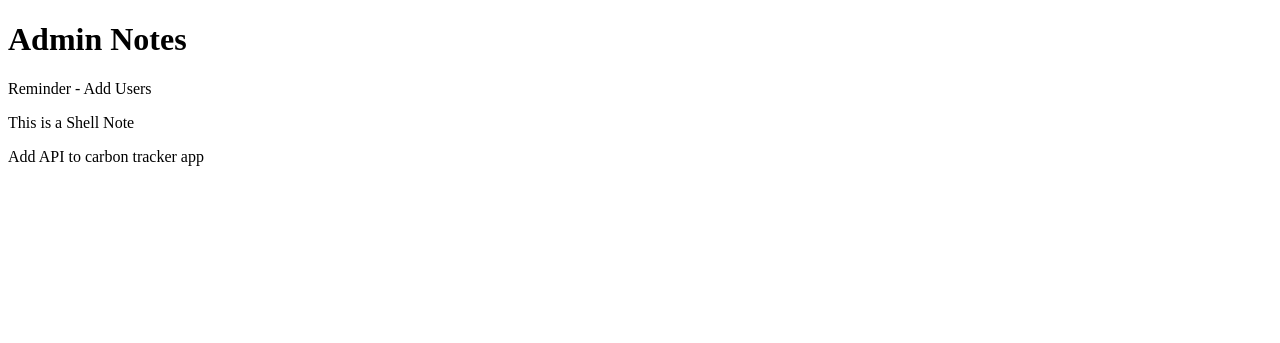
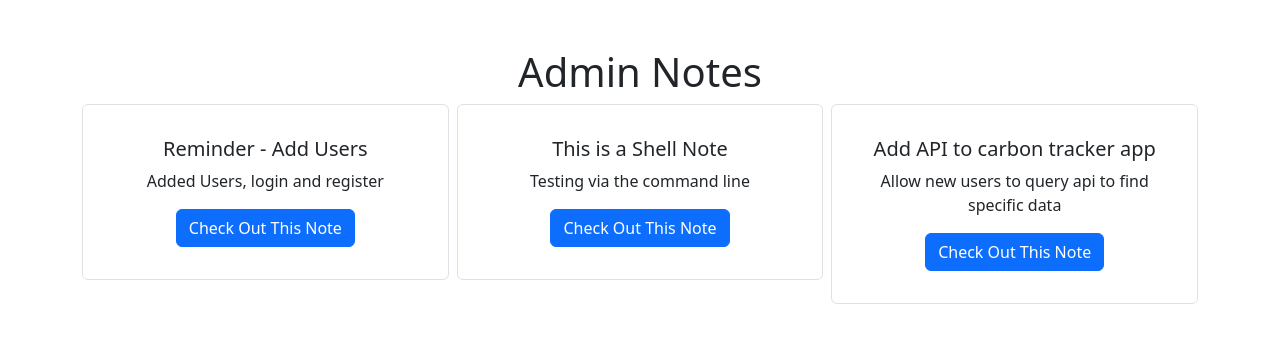
Before and after one commit to NeiloErnesto89/carbonprint, a Django app: page /internal/notes/ in a window 1280 px wide. Shown: the top 343 px of the page. Run offline with Django 4.2, Linux system fonts and the light colour scheme; data comes from the database, SQL or seed files in the repository.

Commit message:
added bootstrap cdn, static files and base template - used django html to render db data. Now using templates to navigate via buttons to pages via url routes concat with db query

```diff
--- a/carbonsite/settings.py
+++ b/carbonsite/settings.py
@@ -67,7 +67,7 @@ ROOT_URLCONF = 'carbonsite.urls'
 TEMPLATES = [
     {
         'BACKEND': 'django.template.backends.django.DjangoTemplates',
-        'DIRS': [BASE_DIR/'templates'], # add templates folder to project
+        'DIRS': [BASE_DIR/'static/templates'], # add templates folder to project
         'APP_DIRS': True,
         'OPTIONS': {
             'context_processors': [
@@ -129,6 +129,9 @@ USE_TZ = True
 # https://docs.djangoproject.com/en/4.2/howto/static-files/
 
 STATIC_URL = 'static/'
+STATICFILES_DIRS = [
+    BASE_DIR / 'static', # add static folder to project
+]
 
 # Default primary key field type
 # https://docs.djangoproject.com/en/4.2/ref/settings/#default-auto-field
--- a/notes/templates/notes/notes_list.html
+++ b/notes/templates/notes/notes_list.html
@@ -1,16 +1,35 @@
-<!DOCTYPE html>
-<html lang="en">
-<head>
-    <meta charset="UTF-8">
-    <meta http-equiv="X-UA-Compatible" content="IE=edge">
-    <meta name="viewport" content="width=device-width, initial-scale=1.0">
-    <title>Notes for Admin</title>
-</head>
-<body>
+{% extends "base.html" %}
 
-    <h1> Admin Notes</h1>
+{% block content %}
+
+<h1> Admin Notes</h1>
+<!-- <ul>
     {% for note in notes %}
-    <p>{{ note.title }}</p>
+    <li>{{ note.title }}</li>
     {% endfor %}
-</body>
-</html>
+</ul> -->
+
+<div class="row row-cols3 g-2">
+    {% for note in notes %}
+    <div class="col">
+        <div class="p-3 border card">
+
+            <div class="card-body">
+                <h5 class="card-title">{{ note.title }}</h5>
+                <p class="card-text">{{ note.content }}</p>
+                <!-- <p class="card-text"><small class="text-muted">{{ note.id }}</small></p> -->
+                <!-- using notes id here to concat to url route to get to specific note object page  -->
+                <!-- https://stackoverflow.com/questions/35382716/django-templates-how-to-concatenate-a-named-url-and-a-string -->
+                <a href="{% url 'notes_list' %}{{note.id}}" type="button" class="btn btn-primary">Check Out This Note</a>
+            </div>
+        </div>
+    </div>
+    {% endfor %}
+</div>
+
+{% endblock %}
+
+<!-- {% for note in notes %} -->
+<!-- test to render css styling on html
+<li class="note-li">{{ note.title }}</li>
+{% endfor %} -->
--- a/notes/urls.py
+++ b/notes/urls.py
@@ -4,6 +4,6 @@ from . import views # import notes/views.py
 
 # same pattern as url routing
 urlpatterns = [
-    path("notes/", views.notes_list),
+    path("notes/", views.notes_list, name="notes_list"), # name can be used to refer to this url in templates via <a href="{% url 'notes_list' %}">Notes</a>
     path("notes/<int:pk>", views.notes_detail), # we want to pass in the primary key of the note we want to view e.g. notes/1
 ]
--- /dev/null
+++ b/static/css/style.css
@@ -0,0 +1,3 @@
+.note-li {
+    color: red;
+}
--- /dev/null
+++ b/static/templates/base.html
@@ -0,0 +1,30 @@
+<!-- load & render our static files -->
+{% load static %}
+
+<!DOCTYPE html>
+<html lang="en">
+<head>
+    <meta charset="UTF-8">
+    <meta http-equiv="X-UA-Compatible" content="IE=edge">
+    <meta name="viewport" content="width=device-width, initial-scale=1.0">
+    <!-- <link rel="stylesheet" text="text/css" href="{% static 'css/style.css' %}"> -->
+
+    <!-- Latest compiled and minified CSS : CDN via  https://www.w3schools.com/bootstrap5/bootstrap_get_started.php -->
+    <link href="https://cdn.jsdelivr.net/npm/bootstrap@5.2.3/dist/css/bootstrap.min.css" rel="stylesheet">
+
+    <!-- Latest compiled JavaScript -->
+    <script src="https://cdn.jsdelivr.net/npm/bootstrap@5.2.3/dist/js/bootstrap.bundle.min.js"></script>
+    <title>Welcome Page!</title>
+
+
+</head>
+<body>
+    <div class="my-5 text-center container">
+    <!-- the block allow for dynmaic injection of data -->
+    {% block content %}
+
+    {% endblock %}
+    </div>
+
+</body>
+</html>
```
Also changed, not shown: home/templates/home.html (+7 -15 lines), notes/templates/notes/notes_detail.html (+4 -11 lines), templates/home/base.html (deleted, +0 -17 lines).
